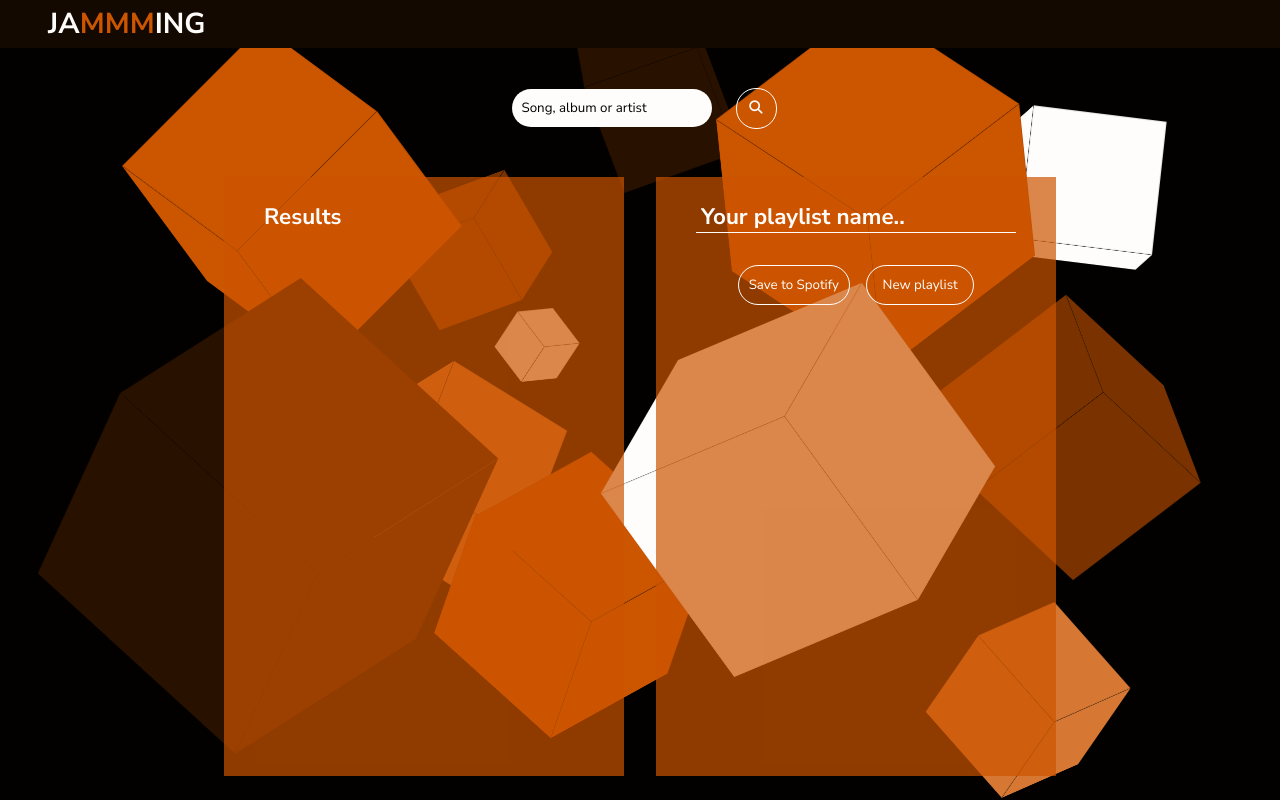
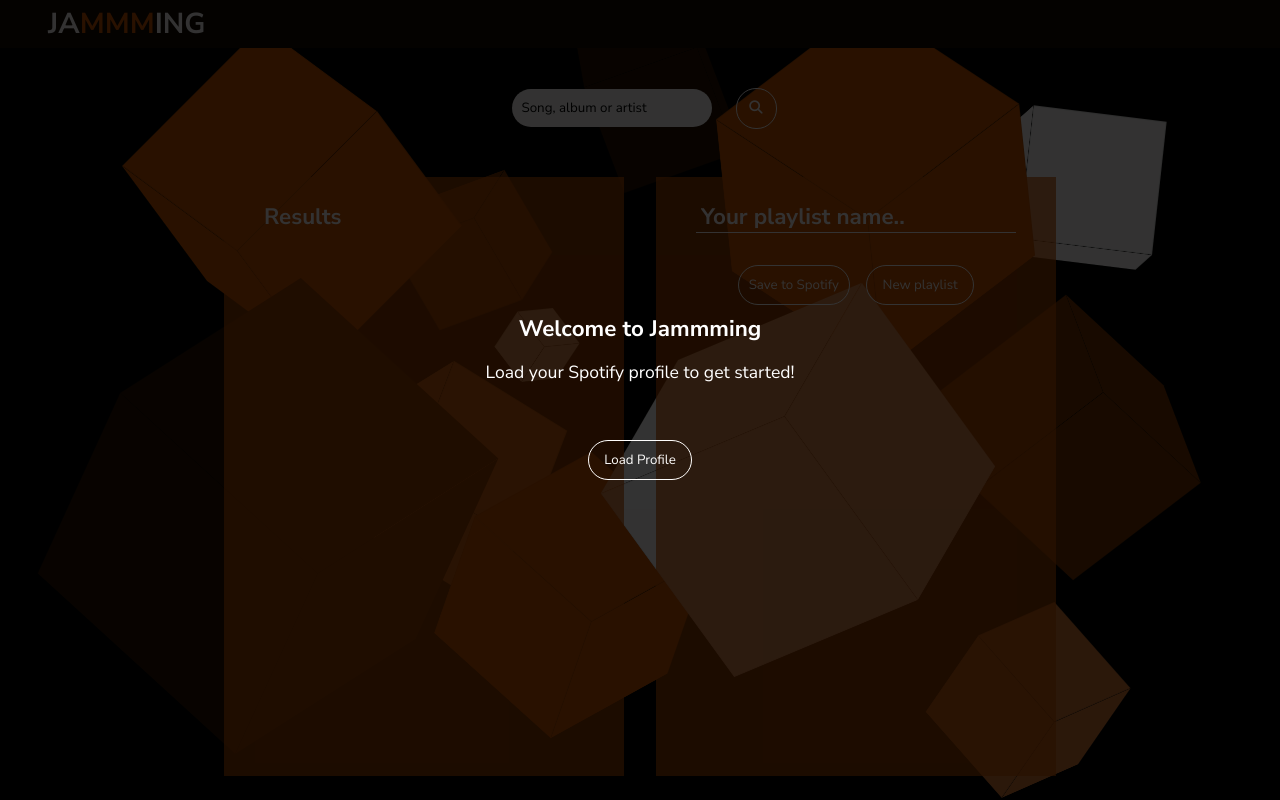
Before and after one commit to Wangdahl/Jammming, a React (Vite) app: page / in a window 1280 px wide. Built offline with nearby package versions, Linux system fonts and the light colour scheme.

Commit message:
Functioning overlay added

```diff
--- a/src/App.jsx
+++ b/src/App.jsx
@@ -1,9 +1,10 @@
-import { useState } from 'react';
+import { useState, useEffect } from 'react';
 import SearchBar from './components/SearchBar/SearchBar';
 import SearchResults from './components/SearchResults/SearchResults';
 import Playlist from './components/Playlist/Playlist';
 import Spotify from './utils/Spotify';
 import BackgroundPattern from './components/backgroundPattern/backgroundPattern';
+import LoadProfileOverlay from './components/LoadProfileOverlay.jsx/LoadProfileOverlay';
 import './styles/App.css';
 
 const App = () => {
@@ -11,6 +12,28 @@
   const[searchResults, setSearchResults] = useState([]);
   const[playlistName, setPlaylistName] = useState('Your playlist name..');
   const[playlistTracks, setPlaylistTracks] = useState([]);
+  const[isProfileLoaded, setIsProfileLoaded] = useState(false);
+  const[token, setToken] = useState(null);
+
+  //Check for token
+  useEffect(() => {
+    const t = Spotify.getAccessToken();
+    if(t) {
+      setToken(t);
+      setIsProfileLoaded(true);
+    }
+  }, []);
+
+  //Function for loading in profile manually
+  const loadProfile = () => {
+    const t = Spotify.getAccessToken();
+    if (t) {
+      setToken(t);
+      setIsProfileLoaded(true);
+    } else {
+      window.location = Spotify.getAuthUrl();
+    }
+  };
 
   //Function for adding tracks to playlist
   const handleAddTrack = (track) => {
@@ -18,7 +41,7 @@
     if(playlistTracks.find(savedTrack => savedTrack.id === track.id)) {
        // MIGHT WANT TO ADD A WARNING OR SOMETHING? CHECK IF WANT TO ADD SONG AGAIN? EXTRA FUNC LATER MBY
       return;
-    }
+    };
     setPlaylistTracks(prevTracks => [...prevTracks, track]);
   };
   //Function for removing track from playlist
@@ -59,6 +82,8 @@
 
   return (
     <div className='mainAppDiv'>
+      {/* Render overlay only if profile is not loaded */}
+      {!isProfileLoaded && <LoadProfileOverlay onLoadProfile={loadProfile} />}
       <header>
         <h1>JA<span>MMM</span>ING</h1>
       </header>
--- a/src/components/LoadProfileOverlay.jsx/LoadProfileOverlay.jsx
+++ b/src/components/LoadProfileOverlay.jsx/LoadProfileOverlay.jsx
@@ -6,7 +6,7 @@
     <div className="overlay">
         <div className="overlay-content">
         <h2>Welcome to Jammming</h2>
-        <p>Please connect your Spotify profile to continue</p>
+        <p>Load your Spotify profile to get started!</p>
         <button onClick={onLoadProfile}>Load Profile</button>
         </div>
     </div>
--- a/src/utils/Spotify.js
+++ b/src/utils/Spotify.js
@@ -25,8 +25,8 @@
             return accessToken;
         } else {
             //If no token is found, redirect to spotify authorization
-            const accessUrl = `https://accounts.spotify.com/authorize?client_id=${clientID}&response_type=token&scope=playlist-modify-public&redirect_uri=${redirectURI}`;
-            window.location = accessUrl;
+            // Removing for testing const accessUrl = `https://accounts.spotify.com/authorize?client_id=${clientID}&response_type=token&scope=playlist-modify-public&redirect_uri=${redirectURI}`;
+            // window.location = accessUrl;
 
             return null;
         }
```
